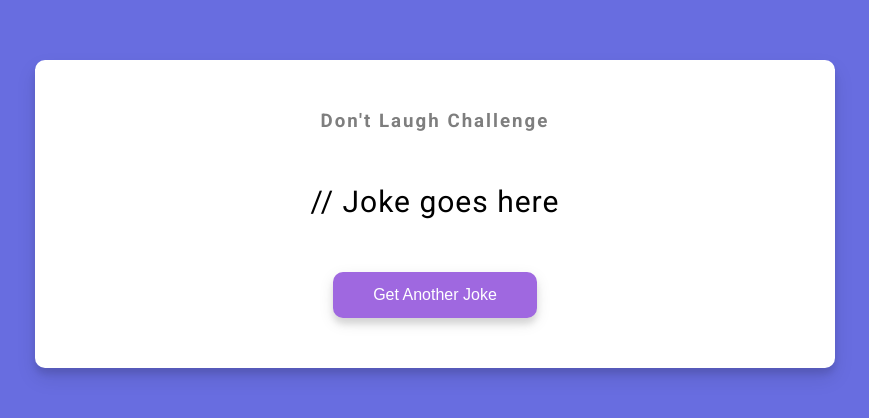
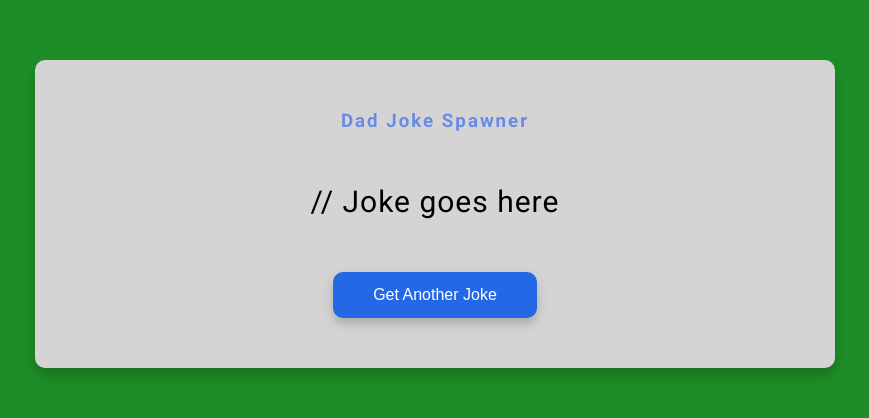
Before and after one commit to frazeeaw/Dad-Jokes, a plain HTML site: page index.html in a window 1280 px wide. Shown: the part 186-604 px from the top of the page, without its empty margins (205-1074 px from the left). Drawn offline with Linux system fonts and the light colour scheme; no server answers.

Commit message:
personalized

```diff
--- a/index.html
+++ b/index.html
@@ -9,7 +9,7 @@
   </head>
   <body>
     <div class="container">
-      <h3>Don't Laugh Challenge</h3>
+      <h3>Dad Joke Spawner</h3>
       <div id="joke" class="joke">// Joke goes here</div>
       <button id="jokeBtn" class="btn">Get Another Joke</button>
     </div>
--- a/styles.css
+++ b/styles.css
@@ -5,7 +5,7 @@
 }
 
 body {
-  background-color: #686de0;
+  background-color: #1e8d27;
   font-family: 'Roboto', sans-serif;
   display: flex;
   flex-direction: column;
@@ -18,7 +18,7 @@ body {
 }
 
 .container {
-  background-color: #fff;
+  background-color: #d4d4d4;
   border-radius: 10px;
   box-shadow: 0 10px 20px rgba(0, 0, 0, 0.1), 0 6px 6px rgba(0, 0, 0, 0.1);
   padding: 50px 20px;
@@ -28,6 +28,7 @@ body {
 }
 
 h3 {
+    color: #0344f7;
   margin: 0;
   opacity: 0.5;
   letter-spacing: 2px;
@@ -42,7 +43,7 @@ h3 {
 }
 
 .btn {
-  background-color: #9f68e0;
+  background-color: #2568e6;
   color: #fff;
   border: 0;
   border-radius: 10px;
```
